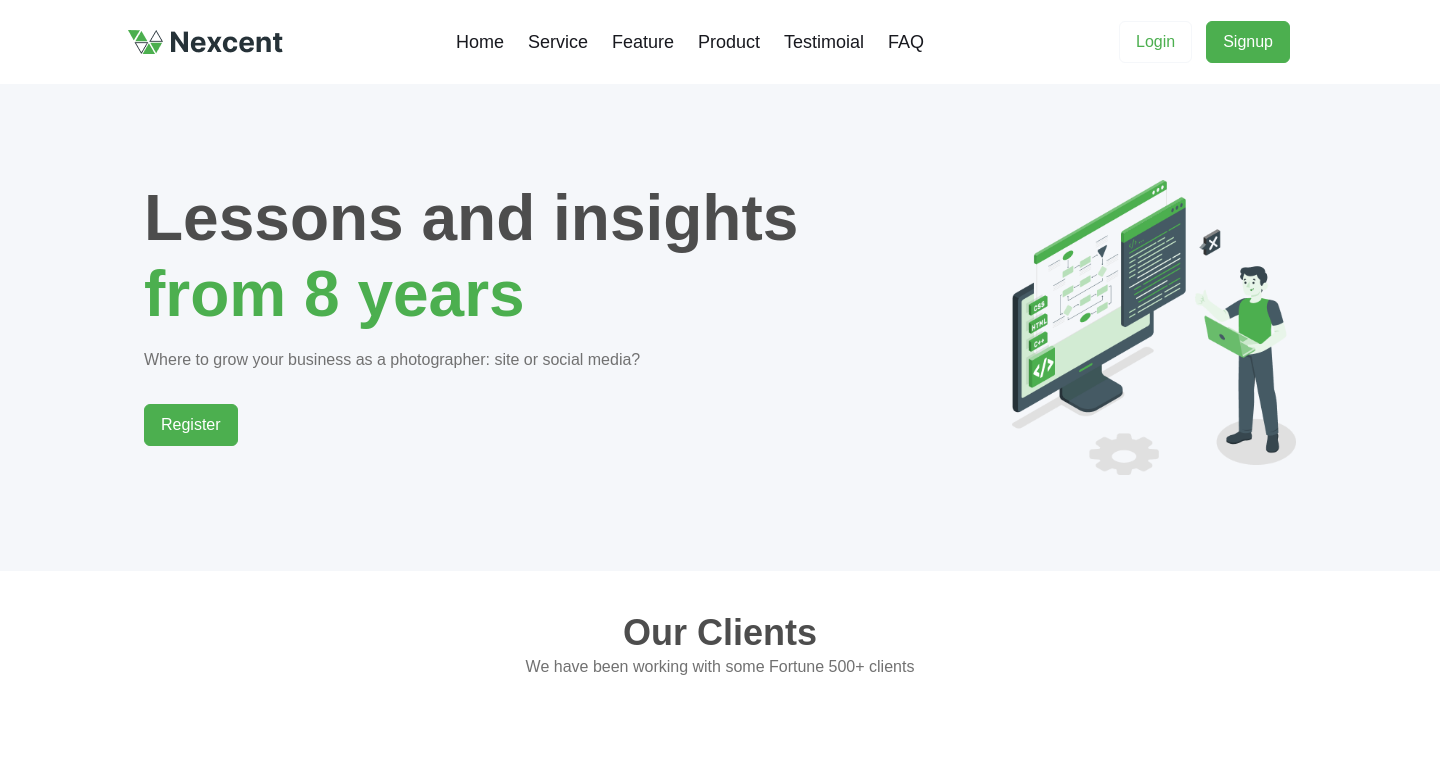
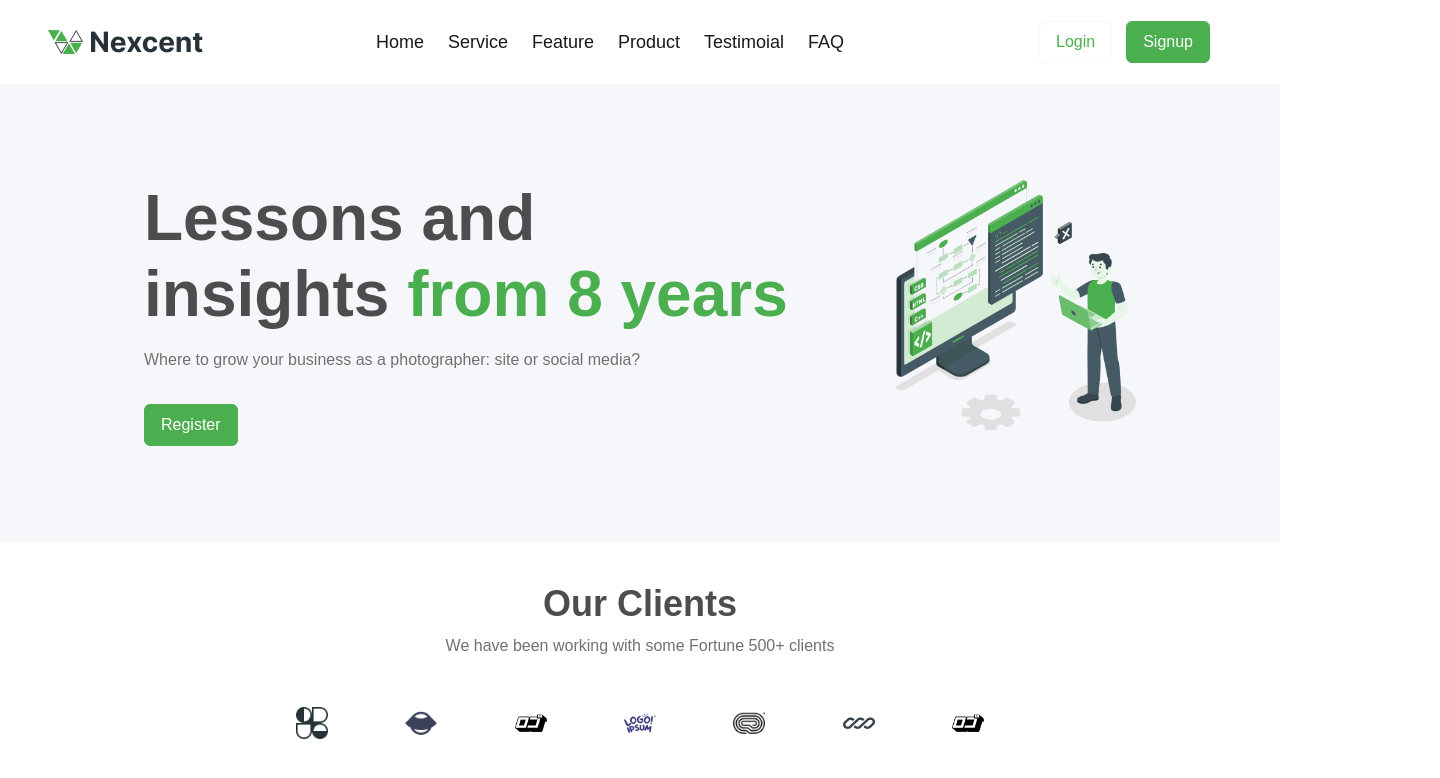
Before and after one commit to Kuzan-Senpai/nexcent, a Next.js app: page / in a window 1280 px wide. Shown: the top 778 px of the page, 1440 px wide, since content can reach past the window. Built offline with nearby package versions, Linux system fonts and the light colour scheme.

Commit message:
feat: added client section

```diff
--- a/app/layout.tsx
+++ b/app/layout.tsx
@@ -13,7 +13,7 @@ export default function RootLayout({
 }>) {
   return (
     <html lang="en">
-      <body className="w-[1440px] h-full">
+      <body className="w-full h-full">
         {children}
       </body>
     </html>
--- a/components/Ourclient.tsx
+++ b/components/Ourclient.tsx
@@ -2,17 +2,38 @@ import Image from 'next/image'
 import React from 'react'
 
 const Ourclient = () => {
+    const client = [
+        "/ourclient/client1.png",
+        "/ourclient/client2.png",
+        "/ourclient/client3.png",
+        "/ourclient/client4.png",
+        "/ourclient/client5.png",
+        "/ourclient/client6.png",
+        "/ourclient/client7.png",
+    ]
+
+
     return (
-        <div className='flex flex-col justify-center items-center w-full gap-4 py-10 px-[144px]'>
-            <div className='flex flex-col justify-center items-center'>
+        <section className='flex flex-col justify-center items-center w-full gap-4 py-10 px-[144px]'>
+            <div className='flex flex-col justify-center items-center gap-2'>
                 <h1 className='text-[#4D4D4D] font-semibold text-4xl/[44px]'>Our Clients</h1>
                 <h3 className='text-[#717171] font-normal text-[16px]/[24px]'>We have been working with some Fortune 500+ clients</h3>
             </div>
 
-            <div>
-
+            <div className='w-full flex flex-row justify-between items-center px-[144px] pt-4 pb-4 h-[98px]'>
+                {client.map((clientItem, index) => (
+                <div key={index}>
+                        <Image
+                            src={clientItem}
+                            alt={`Client ${index + 1}`}
+                            width={48}
+                            height={48}
+                            className="p-2"
+                        />
+                </div>
+                ))}
             </div>
-        </div>
+        </section>
     )
 }
 
```
